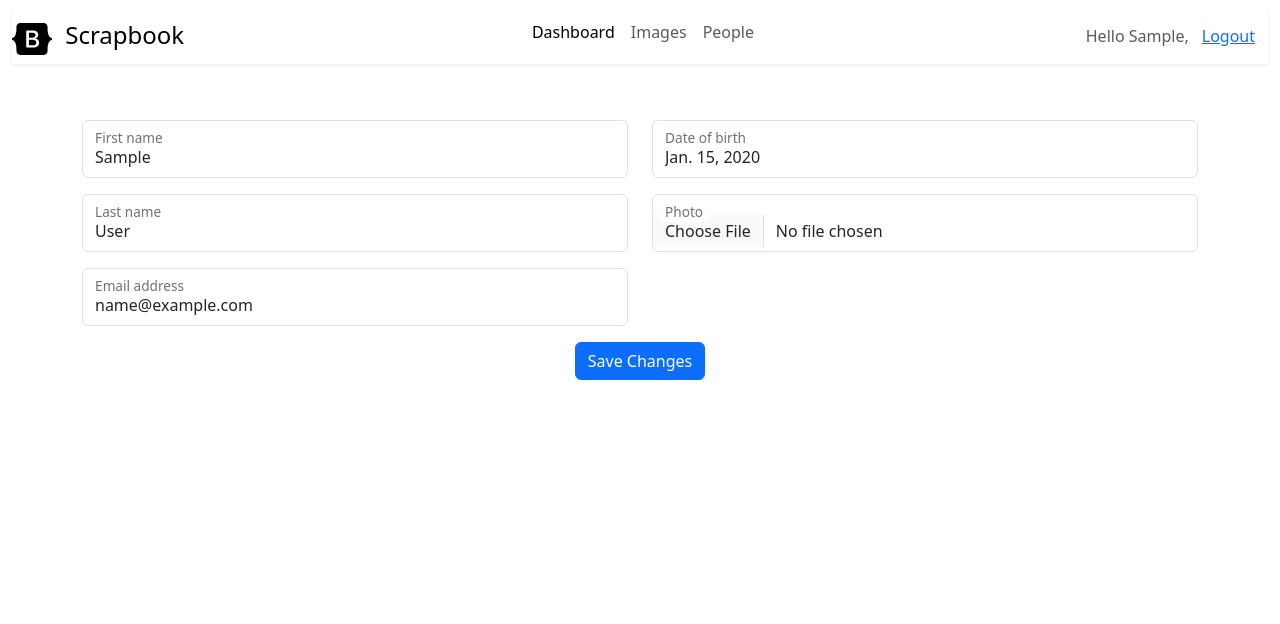
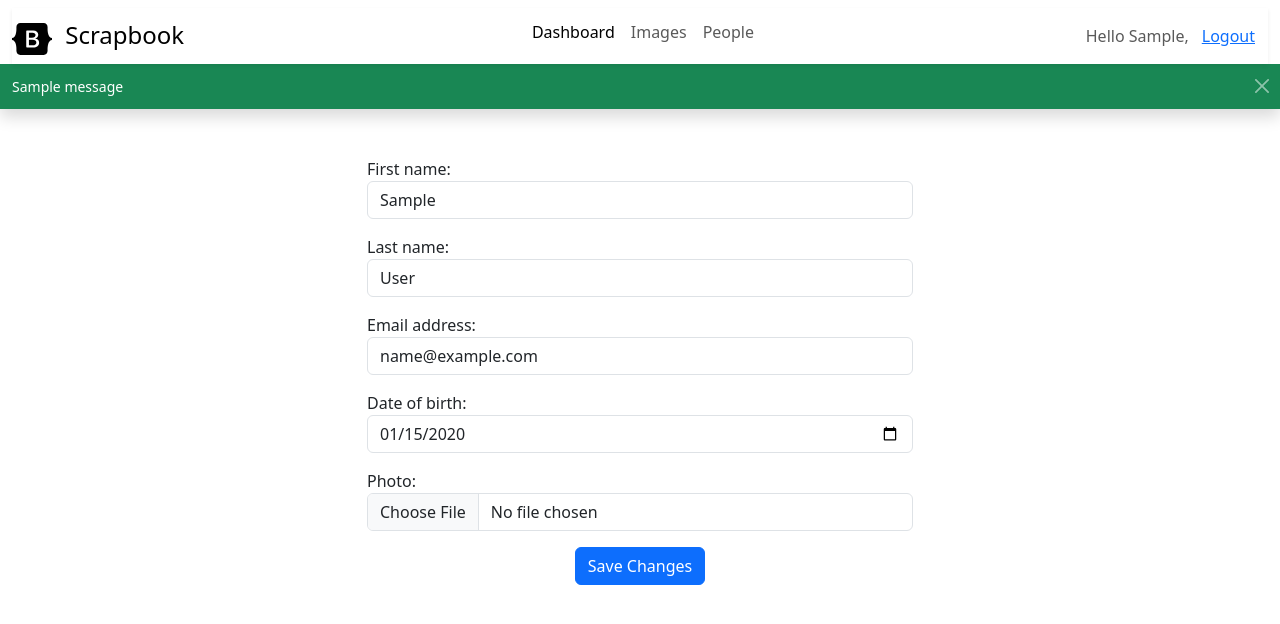
Before and after one commit to Cheshire89/django-social, a Django app: page /account/edit/ in a window 1280 px wide. Shown: the top 624 px of the page. Run offline with Django 5.2, Linux system fonts and the light colour scheme; a user stored in the database is signed in; tables that the repository leaves empty hold one stand-in row (values such as "Sample post"); one stand-in notice (Sample message) is shown.

Commit message:
edit form edits

```diff
--- a/account/forms.py
+++ b/account/forms.py
@@ -1,6 +1,7 @@
 from django import forms
 from django.contrib.auth import get_user_model
 from .models import Profile
+from django.utils.safestring import SafeString
 
 class LoginForm(forms.Form):
     '''User login form controller.'''
@@ -10,7 +11,6 @@ class LoginForm(forms.Form):
 
 class UserRegistrationForm(forms.ModelForm):
     '''User registration form controller.'''
-
 
     class Meta:
         model = get_user_model()
@@ -33,15 +33,31 @@ class UserRegistrationForm(forms.ModelForm):
         return cd['password2']
 
 
-class UserEditForm(forms.ModelForm):
+class BaseForm(forms.ModelForm):
+    def __init__(self, *args, **kwargs):
+        super(BaseForm, self).__init__(*args, **kwargs)
+        for visible in self.visible_fields():
+            visible.field.widget.attrs['class'] = 'form-control'
+
+    def as_div(self):
+        return SafeString(super().as_div().replace("<div>", "<div class='form-group mb-3'>"))
+
+
+class UserEditForm(BaseForm):
     '''User edit form controller.'''
     class Meta:
         model = get_user_model()
         fields = ['first_name', 'last_name', 'email']
 
 
-class ProfileEditForm(forms.ModelForm):
+class ProfileEditForm(BaseForm):
     '''Profile edit form controller.'''
     class Meta:
         model = Profile
         fields = ['date_of_birth', 'photo']
+        widgets = {
+            'date_of_birth': forms.DateInput(attrs={
+                'type': 'date',
+            }),
+            'photo': forms.FileInput()
+        }
--- a/account/static/css/base.css
+++ b/account/static/css/base.css
@@ -9,3 +9,11 @@
     min-width: 300px;
     max-width: 400px;
 }
+
+.navbar {
+    padding-bottom: 0px;
+}
+
+.toast {
+    border-radius: 0px;
+}
--- a/account/templates/account/edit.html
+++ b/account/templates/account/edit.html
@@ -7,34 +7,7 @@
   <div class="container py-5">
     <form class="{% if user_form.errors or profile_form.errors %} was-validated {% endif %}" method="post" enctype="multipart/form-data">
       <div class="row">
-        <div class="col-6">
-          {% comment %}User Form{% endcomment %}
-          {% for field in user_form %}
-            <div class="form-floating mb-3">
-              <input type="{{ field.field.widget.input_type }}" value="{{ field.value|default:'' }}" class="form-control" id="{{ field.id_for_label }}" name="{{ field.html_name }}" placeholder="{{ field.html_name }}" required />
-              <label for="{{ field.id_for_label }}">{{ field.label }}</label>
-              {% if field.errors %}
-                {% for error in field.errors %}
-                  <p class="invalid-feedback">{{ error }}</p>
-                {% endfor %}
-              {% endif %}
-            </div>
-          {% endfor %}
-          {% comment %}Profile Form{% endcomment %}
-        </div>
-        <div class="col-6">
-          {% for field in profile_form %}
-            <div class="form-floating mb-3">
-              <input type="{{ field.field.widget.input_type }}" value="{{ field.value|default:'' }}" class="form-control" id="{{ field.id_for_label }}" name="{{ field.html_name }}" placeholder="{{ field.html_name }}" required />
-              <label for="{{ field.id_for_label }}">{{ field.label }}</label>
-              {% if field.errors %}
-                {% for error in field.errors %}
-                  <p class="invalid-feedback">{{ error }}</p>
-                {% endfor %}
-              {% endif %}
-            </div>
-          {% endfor %}
-        </div>
+        <div class="col-6 mx-auto">{{ user_form.as_div }} {{ profile_form.as_p }}</div>
       </div>
       <div class="row justify-content-center">
         <div class="col-auto">
--- a/account/templates/base.html
+++ b/account/templates/base.html
@@ -15,6 +15,20 @@
   <body>
     <main>
       {% include 'includes/header.html' %}
+      {% if messages %}
+        {% for message in messages %}
+          <div class="toast show align-items-center w-100 {% if message.tags == 'error' %}
+            text-bg-danger
+          {% endif %} {% if message.tags == 'success' %}
+            text-bg-success
+          {% endif %} border-0" role="alert" aria-live="assertive" aria-atomic="true">
+            <div class="d-flex">
+              <div class="toast-body">{{ message|safe }}</div>
+              <button type="button" class="btn-close btn-close-white me-2 m-auto" data-bs-dismiss="toast" aria-label="Close"></button>
+            </div>
+          </div>
+        {% endfor %}
+      {% endif %}
       {% block content %}
 
       {% endblock %}
--- a/account/views.py
+++ b/account/views.py
@@ -1,3 +1,4 @@
+from django.contrib import messages
 from django.contrib.auth import (
     authenticate,
     login,
@@ -31,6 +32,44 @@ def dashboard(request: HttpRequest):
         }
     )
 
+
+@login_required
+def user_edit(request: HttpRequest):
+    '''User edit view.'''
+    if request.method == 'POST':
+        user_form = UserEditForm(
+            instance=request.user,
+            data=request.POST
+        )
+        profile_form = ProfileEditForm(
+            instance=request.user.profile,
+            data=request.POST,
+            files=request.FILES
+        )
+        if user_form.is_valid() and profile_form.is_valid():
+            user_form.save()
+            profile_form.save()
+            messages.success(
+                request,
+                'Profile updated successfully'
+            )
+        else:
+            messages.error(
+                request,
+                'Error updating your profile'
+            )
+    else:
+        user_form = UserEditForm(instance=request.user)
+        profile_form = ProfileEditForm(instance=request.user.profile)
+
+    return render(
+        request,
+        'account/edit.html',
+        {
+            'user_form': user_form,
+            'profile_form': profile_form
+        }
+    )
 
 def user_login(request: HttpRequest):
     '''User login view'''
@@ -90,33 +129,3 @@ def user_register(request: HttpRequest):
             'user_form': user_form
         }
     )
-
-
-@login_required
-def user_edit(request: HttpRequest):
-    '''User edit view.'''
-    if request.method == 'POST':
-        user_form = UserEditForm(
-            instance=request.user,
-            data=request.POST
-        )
-        profile_form = ProfileEditForm(
-            instance=request.user.profile,
-            data=request.POST,
-            files=request.FILES
-        )
-        if user_form.is_valid() and profile_form.is_valid():
-            user_form.save()
-            profile_form.save()
-    else:
-        user_form = UserEditForm(instance=request.user)
-        profile_form = ProfileEditForm(instance=request.user.profile)
-
-    return render(
-        request,
-        'account/edit.html',
-        {
-            'user_form': user_form,
-            'profile_form': profile_form
-        }
-    )
```
